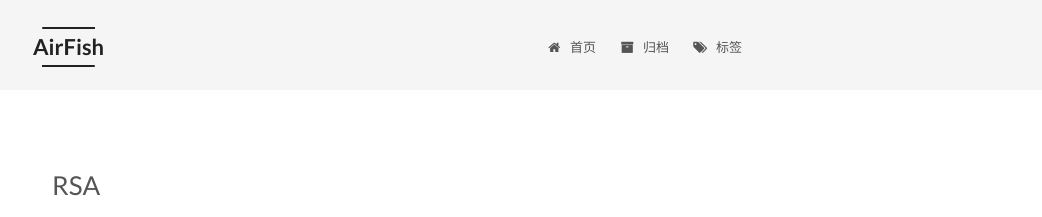
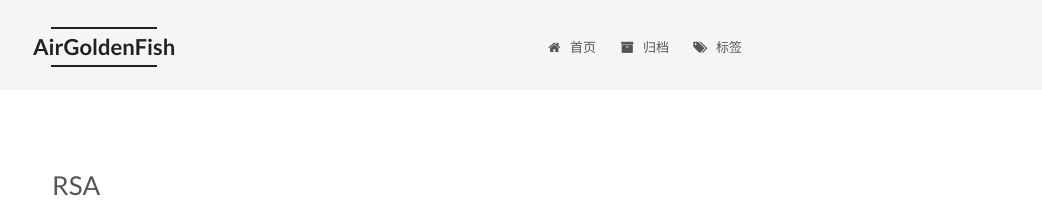
Before and after one commit to AirGoldenFish/airgoldenfish.github.io, a Jekyll site: the page built from index.html, in a window 1280 px wide. Shown: the top 217 px of the page, without its empty margins (238-1280 px from the left). Built offline with Jekyll 4.4.1, drawn with Linux system fonts in a browser that asks for light colours; the list of posts is cut into pages by our own code.

Commit message:
Update _config.yml

```diff
--- a/_config.yml
+++ b/_config.yml
@@ -4,17 +4,17 @@
 # ---------------------------------------------------------------
 
 # Site
-title: AirFish
+title: AirGoldenFish
 subtitle:
 description:
-author: AirFish
+author: AirGoldenFish
 # Support language: de, en, fr-FR, id, ja, ko, pt-BR, pt, ru, zh-Hans, zh-hk, zh-tw
 language: zh-Hans
 date_format: '%Y-%m-%d'
 
 # URL
 ## If your site is put in a subdirectory, set url as 'http://yoursite.com' and baseurl as '/child'
-url: 'https://air-fish.github.io'
+url: 'https://airgoldenfish.github.io'
 baseurl: '/'
 permalink: pretty
 
```
